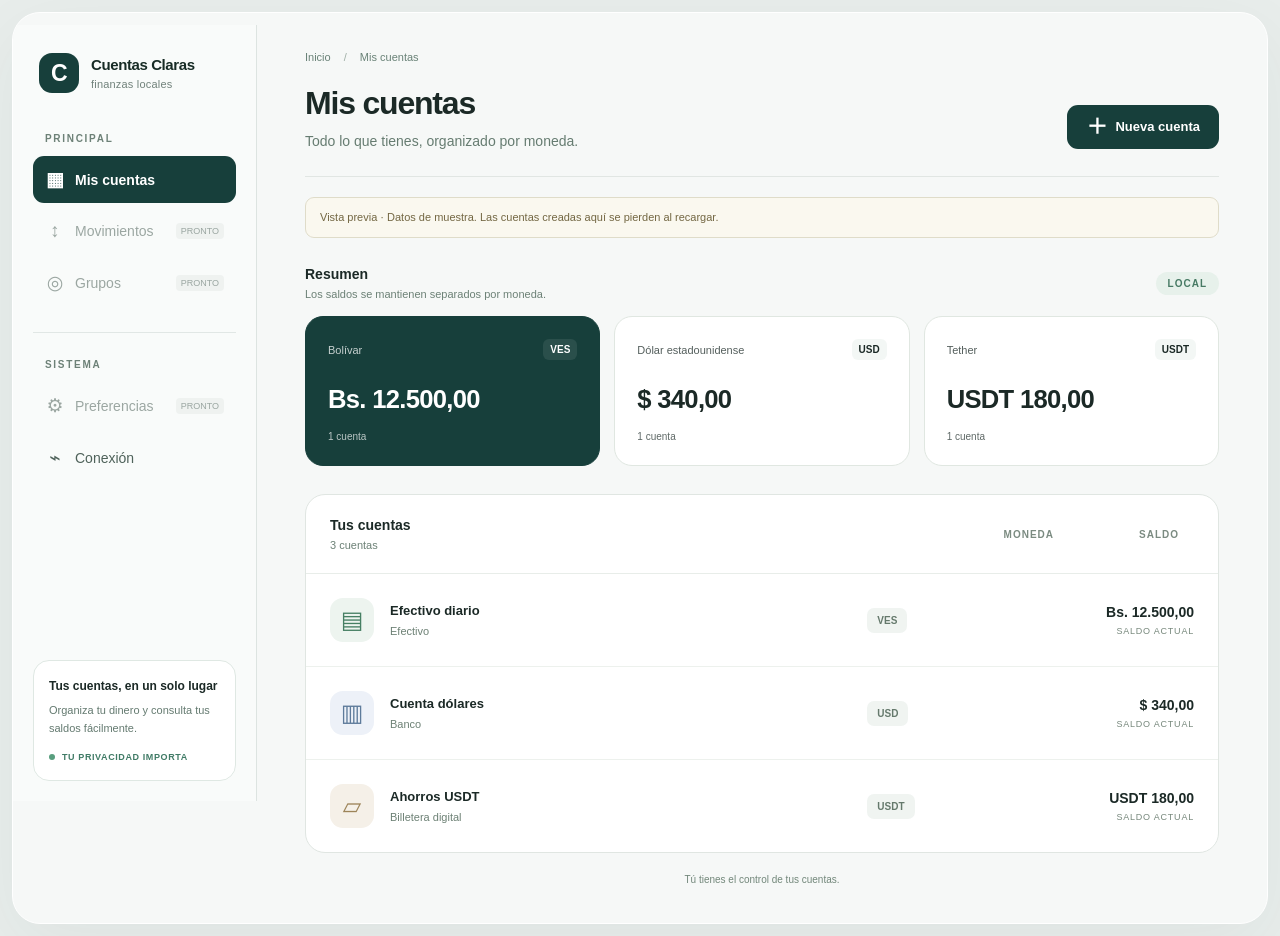
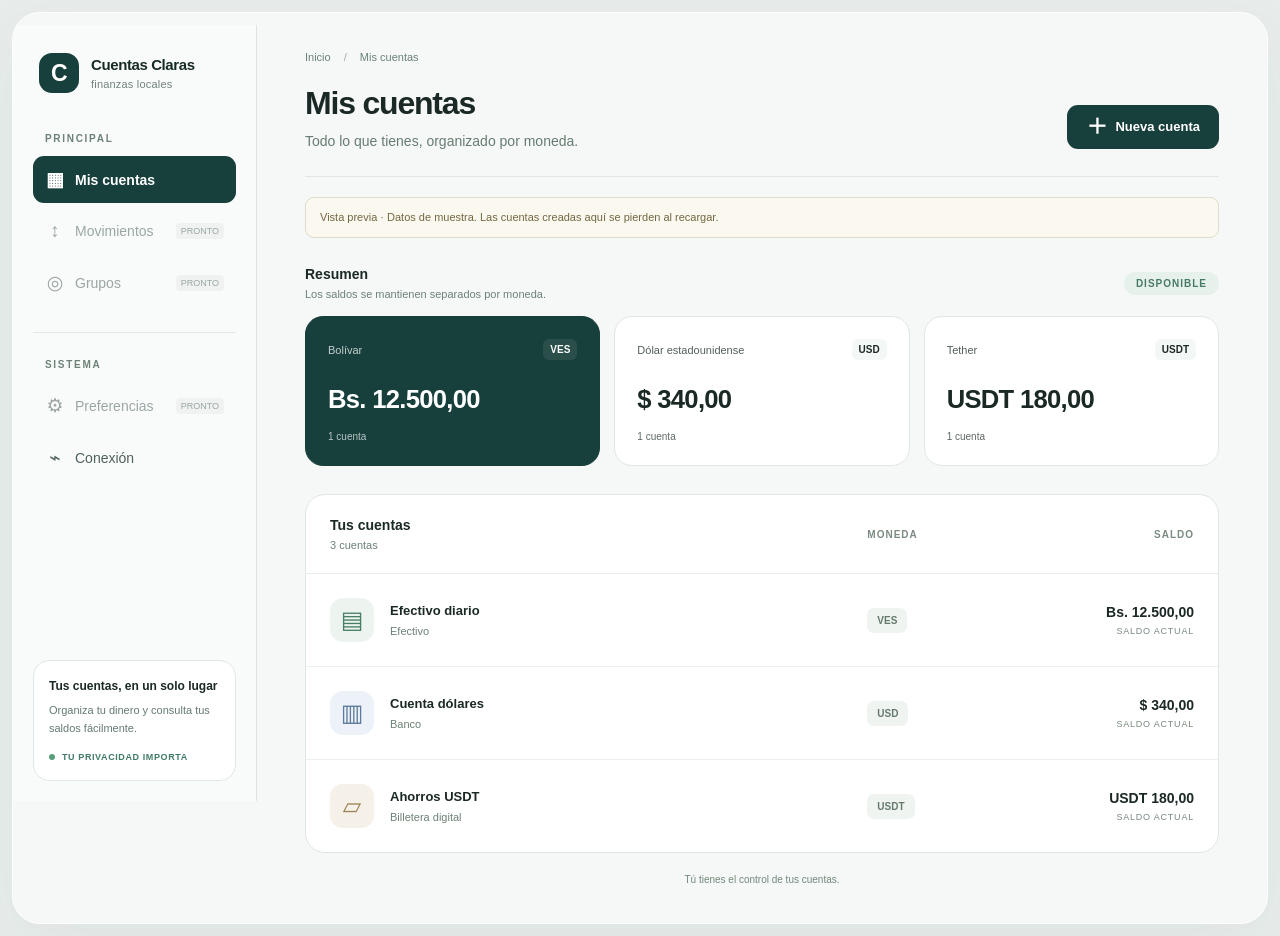
Before and after one commit to CI3715/Grupo2_LimitTokenReached, a Next.js app in the folder app/: page / in a window 1280 px wide. Built offline with nearby package versions, Linux system fonts and the light colour scheme.

Commit message:
fix(ui): alinear columna de moneda y actualizar etiqueta disponible

```diff
--- a/app/src/app/accounts.css
+++ b/app/src/app/accounts.css
@@ -313,6 +313,8 @@
   opacity: 0.7;
 }
 .accounts-list {
+  --account-columns: 44px minmax(0, 1fr) 80px minmax(150px, 0.5fr);
+  --account-column-gap: 16px;
   margin-top: 28px;
   border: 1px solid #e0e6e2;
   border-radius: 20px;
@@ -320,19 +322,29 @@
   overflow: hidden;
 }
 .accounts-list > .section-heading {
+  display: grid;
+  grid-template-columns: var(--account-columns);
+  gap: var(--account-column-gap);
   margin: 0;
   padding: 22px 24px;
   border-bottom: 1px solid #e8ede9;
 }
+.accounts-list > .section-heading > div {
+  grid-column: 1 / span 2;
+}
 .list-labels {
-  display: flex;
-  gap: 85px;
-  margin-right: 15px;
+  display: contents;
   color: #7b8b81;
   font-size: 10px;
   font-weight: 700;
   text-transform: uppercase;
   letter-spacing: 1px;
+}
+.list-labels > span:first-child {
+  padding-left: 0;
+}
+.list-labels > span:last-child {
+  text-align: right;
 }
 .accounts-list ul {
   list-style: none;
@@ -341,8 +353,8 @@
 }
 .account-row {
   display: grid;
-  grid-template-columns: 44px minmax(0, 1fr) 80px minmax(150px, 0.5fr);
-  gap: 16px;
+  grid-template-columns: var(--account-columns);
+  gap: var(--account-column-gap);
   align-items: center;
   padding: 24px;
   border-bottom: 1px solid #edf1ed;
@@ -610,9 +622,12 @@
   .summary-card {
     padding: 18px;
   }
+  .accounts-list {
+    --account-columns: 40px minmax(0, 1fr) 60px minmax(100px, 0.5fr);
+    --account-column-gap: 10px;
+  }
+  .accounts-list > .section-heading,
   .account-row {
-    grid-template-columns: 40px minmax(0, 1fr) 60px minmax(100px, 0.5fr);
-    gap: 10px;
     padding: 20px;
   }
 }
@@ -690,6 +705,7 @@
     display: none;
   }
   .accounts-list > .section-heading {
+    display: flex;
     padding: 20px;
   }
   .account-row {
--- a/app/src/components/accounts/accounts-list.tsx
+++ b/app/src/components/accounts/accounts-list.tsx
@@ -21,7 +21,8 @@ export function AccountsList({
           </p>
         </div>
         <span className="list-labels">
-          Moneda <span>Saldo</span>
+          <span>Moneda</span>
+          <span>Saldo</span>
         </span>
       </div>
       {accounts.length ? (
--- a/app/src/components/accounts/accounts-summary.tsx
+++ b/app/src/components/accounts/accounts-summary.tsx
@@ -18,7 +18,7 @@ export function AccountsSummary({
           <h2 id="summary-title">Resumen</h2>
           <p>Los saldos se mantienen separados por moneda.</p>
         </div>
-        <span className="local-tag">Local</span>
+        <span className="local-tag">Disponible</span>
       </div>
       <div className="summary-grid">
         {entries.map((currency) => {
```
